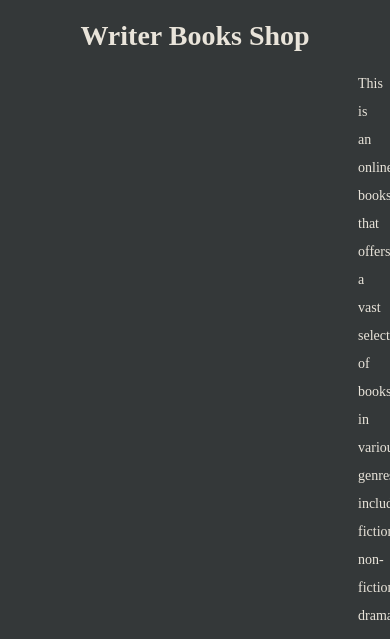
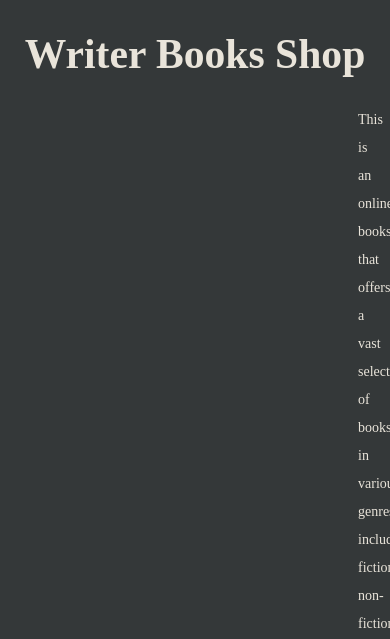
Before and after one commit to S-B-B/Writer-Books-Shop, a plain HTML site: page index.html in a window 390 px wide. Shown: the part 200-839 px from the top of the page. Drawn offline with Linux system fonts and the light colour scheme.

Commit message:
Update F_Project_Barroga.css

```diff
--- a/styles/F_Project_Barroga.css
+++ b/styles/F_Project_Barroga.css
@@ -12,11 +12,6 @@ p{
 	line-height: 2;
 }
 
-@media (max-width: 768px) {
-    body {
-        font-size: 14px;
-    }
-}
 @media (max-width: 768px) {
   p {
     font-size: 14px;
```
